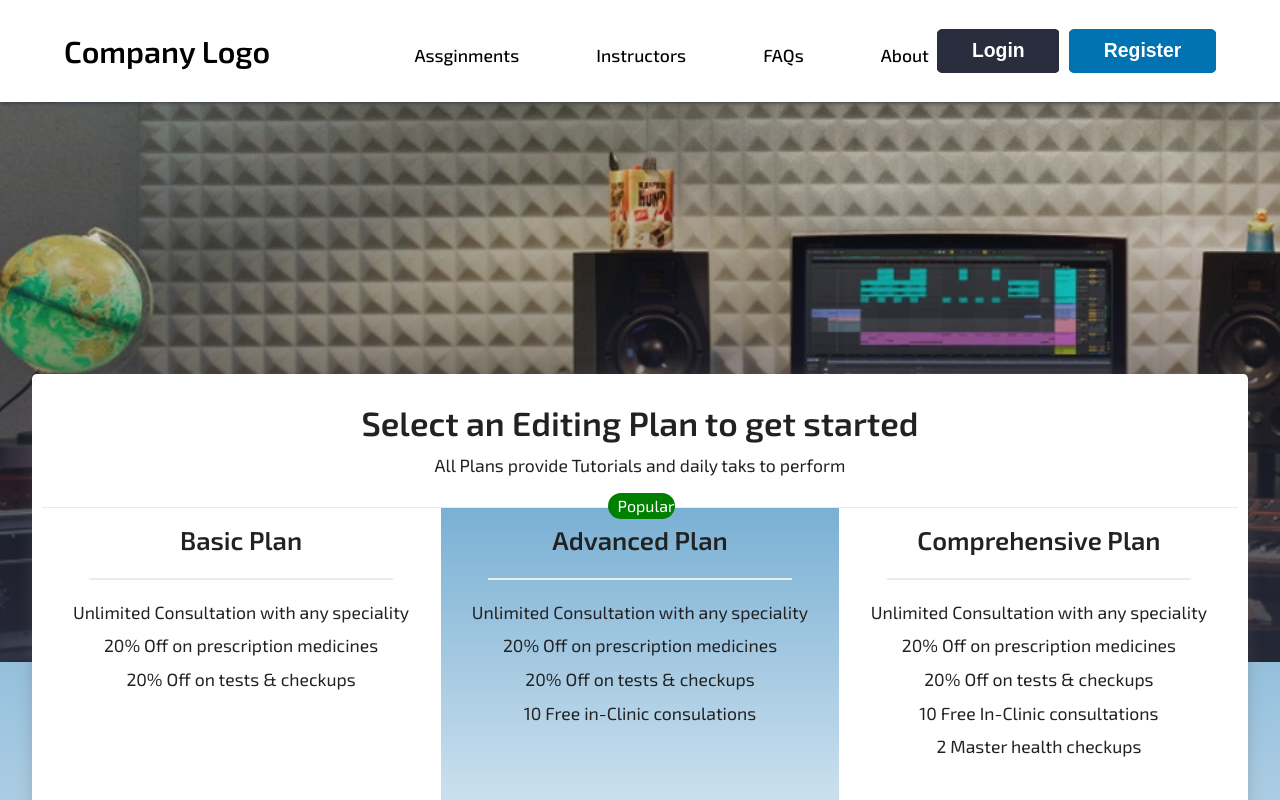
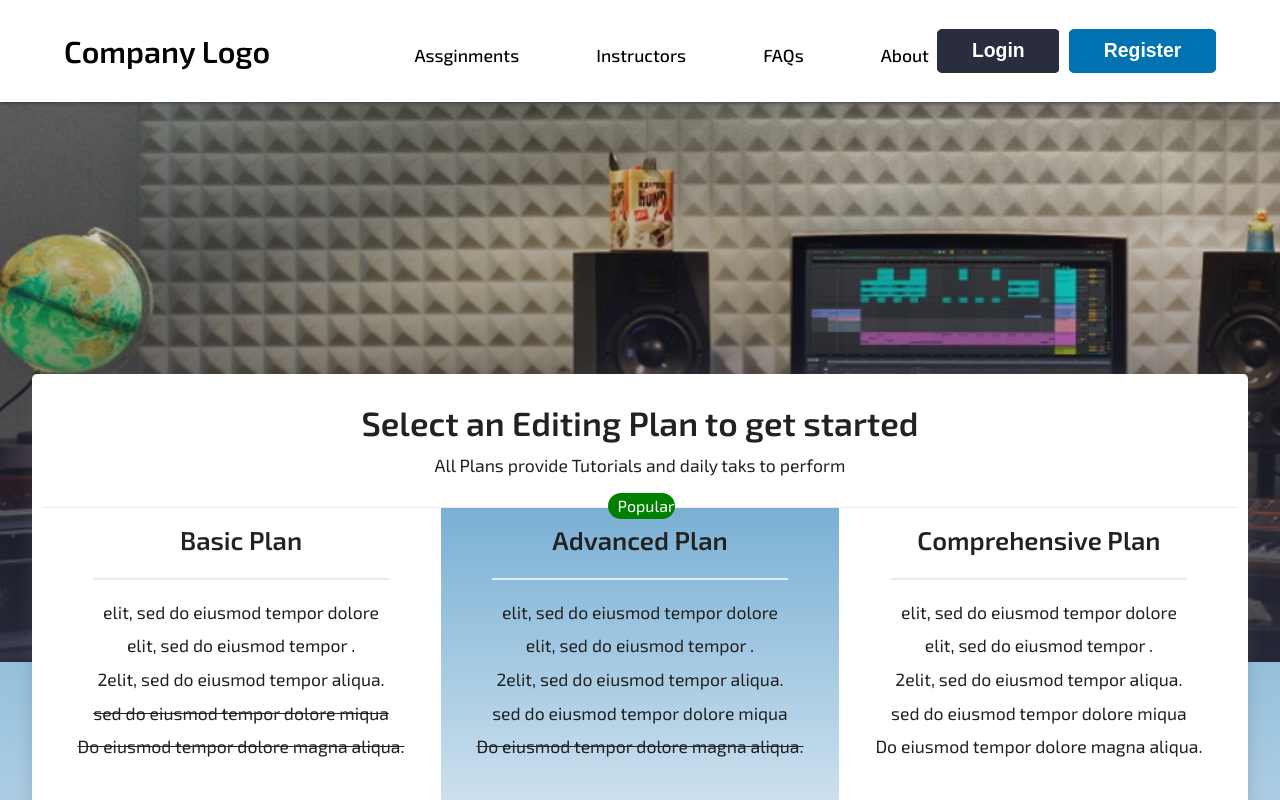
Before and after one commit to soorajarsn/True-exam, a React (Vite) app: page / in a window 1280 px wide. Shown: the top 800 px of the page. Built offline with nearby package versions, Linux system fonts and the light colour scheme.

Commit message:
update Pricing container

```diff
--- a/src/components/Pricing.js
+++ b/src/components/Pricing.js
@@ -17,16 +17,24 @@ function Pricing() {
                   <hr className="bottom-hr" />
                 </div>
                 <ul className="md-margin">
-                  <li className="sm-margin large-margin">Unlimited Consultation with any speciality</li>
-                  <li className="sm-margin large-margin">20% Off on prescription medicines</li>
-                  <li className="sm-margin large-margin">20% Off on tests & checkups</li>
+                  <li className="sm-margin large-margin">elit, sed do eiusmod tempor dolore</li>
+                  <li className="sm-margin large-margin">elit, sed do eiusmod tempor .</li>
+                  <li className="sm-margin large-margin">2elit, sed do eiusmod tempor aliqua.</li>
+                  <li className="sm-margin large-margin">
+                    <del>sed do eiusmod tempor dolore miqua</del>
+                  </li>
+                  <li className="sm-margin large-margin">
+                    <del>Do eiusmod tempor dolore magna aliqua.</del>
+                  </li>
                 </ul>
               </div>
               <div className="price">
                 <div className="md-margin">
                   2999<span className="smaller">/year</span>
                 </div>
-                <Link to="" className="color-secondary bold">View Plan Details</Link>
+                <Link to="" className="color-secondary bold">
+                  View Plan Details
+                </Link>
                 <div className="button-container">
                   <button className="button-secondary lg-margin">Buy Plan</button>
                 </div>
@@ -41,17 +49,22 @@ function Pricing() {
                   <hr className="bottom-hr" />
                 </div>
                 <ul className="md-margin">
-                  <li className="sm-margin large-margin">Unlimited Consultation with any speciality</li>
-                  <li className="sm-margin large-margin">20% Off on prescription medicines</li>
-                  <li className="sm-margin large-margin">20% Off on tests & checkups</li>
-                  <li className="sm-margin large-margin">10 Free in-Clinic consulations</li>
+                  <li className="sm-margin large-margin">elit, sed do eiusmod tempor dolore</li>
+                  <li className="sm-margin large-margin">elit, sed do eiusmod tempor .</li>
+                  <li className="sm-margin large-margin">2elit, sed do eiusmod tempor aliqua.</li>
+                  <li className="sm-margin large-margin">sed do eiusmod tempor dolore miqua</li>
+                  <li className="sm-margin large-margin">
+                    <del>Do eiusmod tempor dolore magna aliqua.</del>
+                  </li>
                 </ul>
               </div>
               <div className="price">
                 <div className="md-margin">
                   3999<span className="smaller">/year</span>
                 </div>
-                <Link to="" className="color-secondary bold">View Plan Details</Link>
+                <Link to="" className="color-secondary bold">
+                  View Plan Details
+                </Link>
                 <div className="button-container">
                   <button className="button-secondary lg-margin">Buy Plan</button>
                 </div>
@@ -65,18 +78,20 @@ function Pricing() {
                   <hr className="bottom-hr" />
                 </div>
                 <ul className="md-margin">
-                  <li className="sm-margin large-margin">Unlimited Consultation with any speciality</li>
-                  <li className="sm-margin large-margin">20% Off on prescription medicines</li>
-                  <li className="sm-margin large-margin">20% Off on tests & checkups</li>
-                  <li className="sm-margin large-margin">10 Free In-Clinic consultations</li>
-                  <li className="sm-margin large-margin">2 Master health checkups</li>
+                  <li className="sm-margin large-margin">elit, sed do eiusmod tempor dolore</li>
+                  <li className="sm-margin large-margin">elit, sed do eiusmod tempor .</li>
+                  <li className="sm-margin large-margin">2elit, sed do eiusmod tempor aliqua.</li>
+                  <li className="sm-margin large-margin">sed do eiusmod tempor dolore miqua</li>
+                  <li className="sm-margin large-margin">Do eiusmod tempor dolore magna aliqua.</li>
                 </ul>
               </div>
               <div className="price">
                 <div className="md-margin">
                   5999<span>/year</span>
                 </div>
-                <Link to="" className="color-secondary bold">View Plan Details</Link>
+                <Link to="" className="color-secondary bold">
+                  View Plan Details
+                </Link>
                 <div className="button-container">
                   <button className="button-secondary lg-margin">Buy Plan</button>
                 </div>
```
